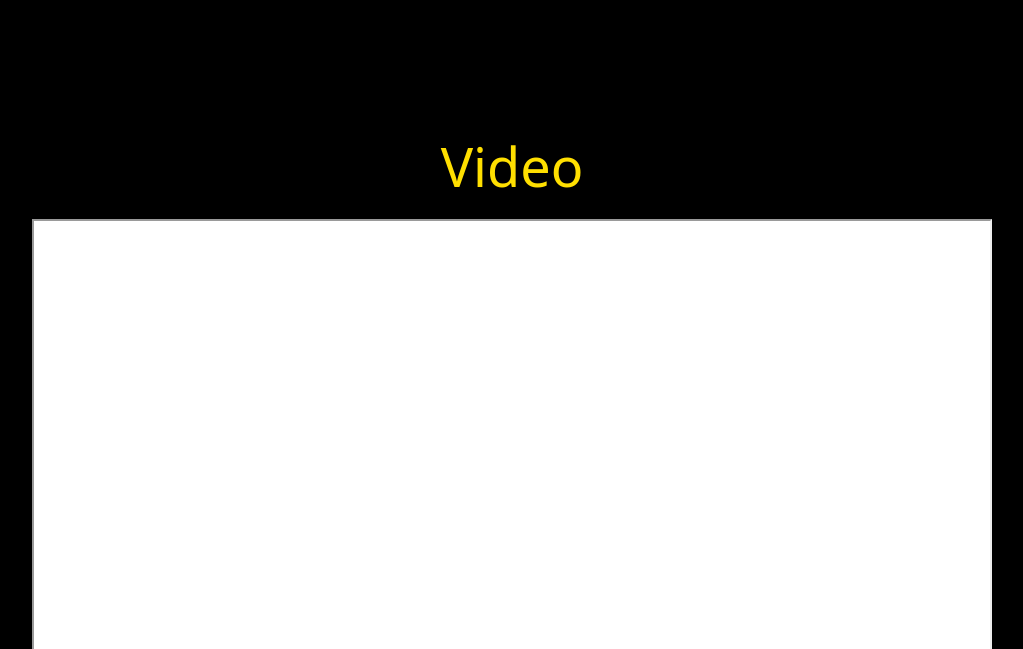
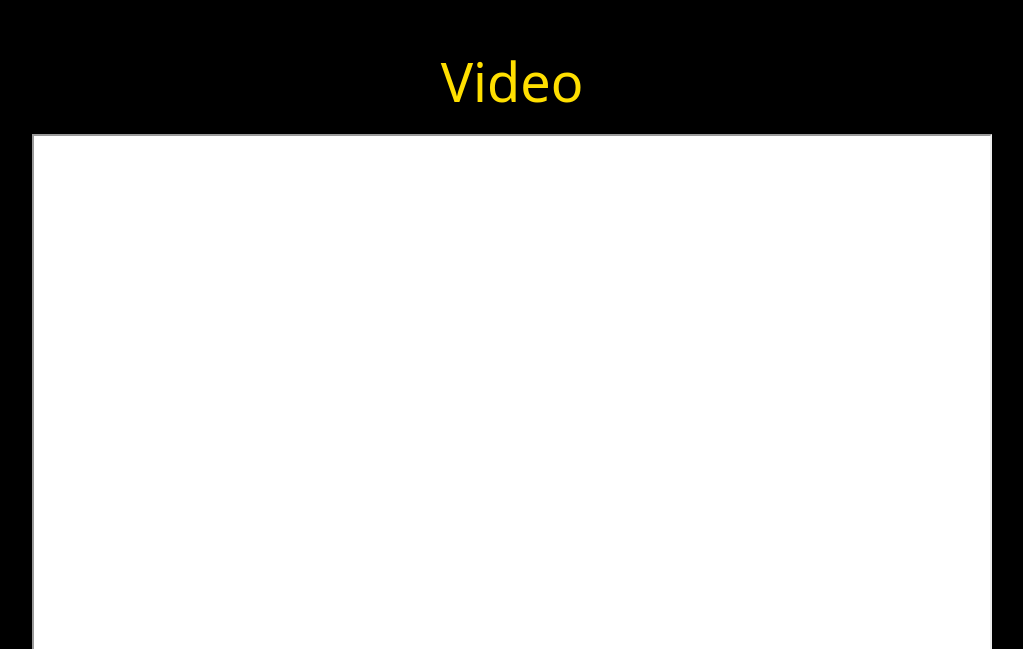
Before and after one commit to Ulveen/Ephemeral, a React (Vite) app: page / in a window 1280 px wide. Shown: the part 1631-2280 px from the top of the page, without its empty margins (128-1151 px from the left). Built offline with nearby package versions, Linux system fonts and the light colour scheme; a web font is replaced by a local one.

Commit message:
Update Video.css

```diff
--- a/src/pages/Video.css
+++ b/src/pages/Video.css
@@ -1,7 +1,9 @@
 #video {
+    padding-top: 0;
     position: relative;
     display: flex;
     align-items: center;
+    justify-content: center;
     flex-direction: column;
     gap: 2vh;
 }
```
